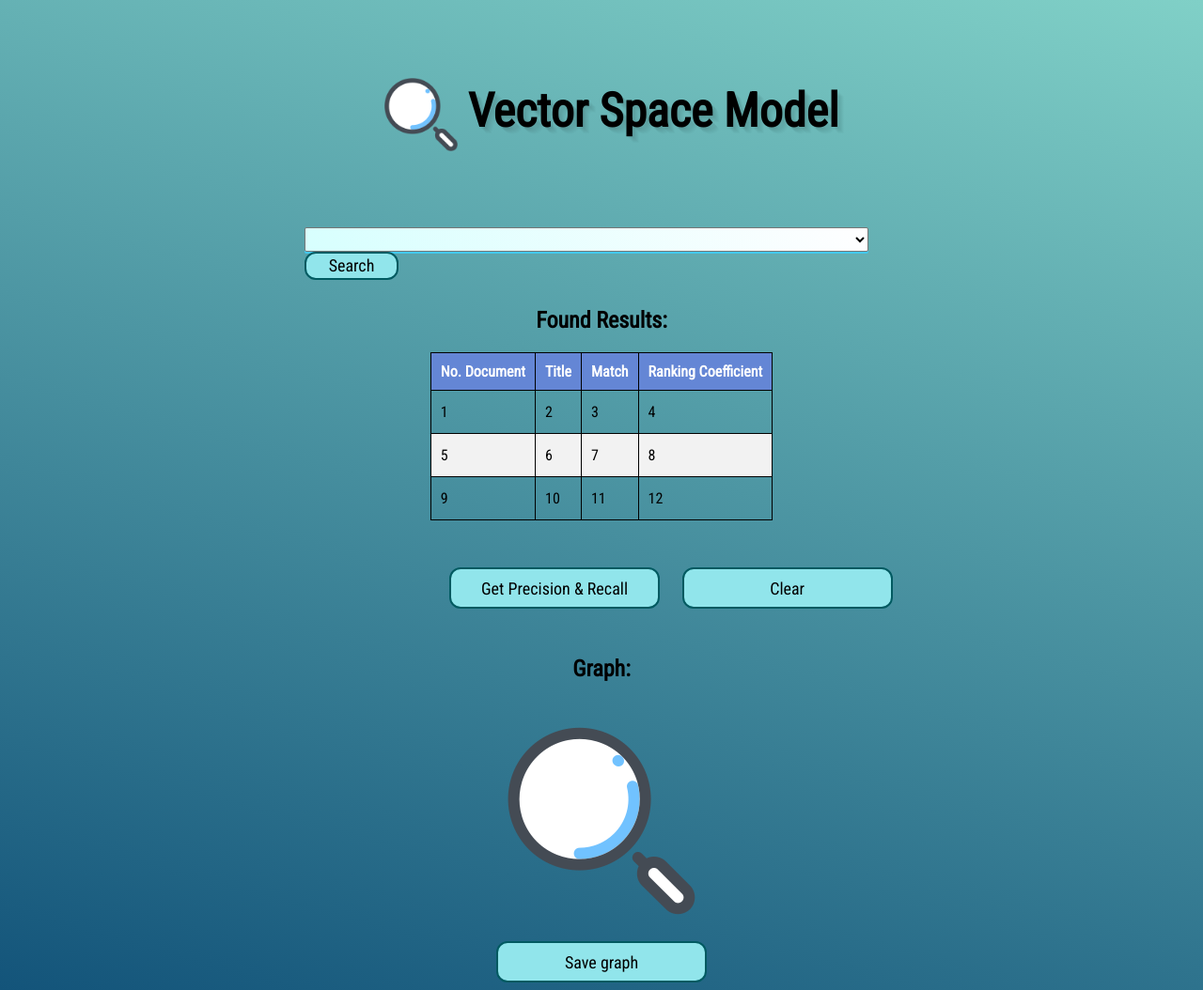
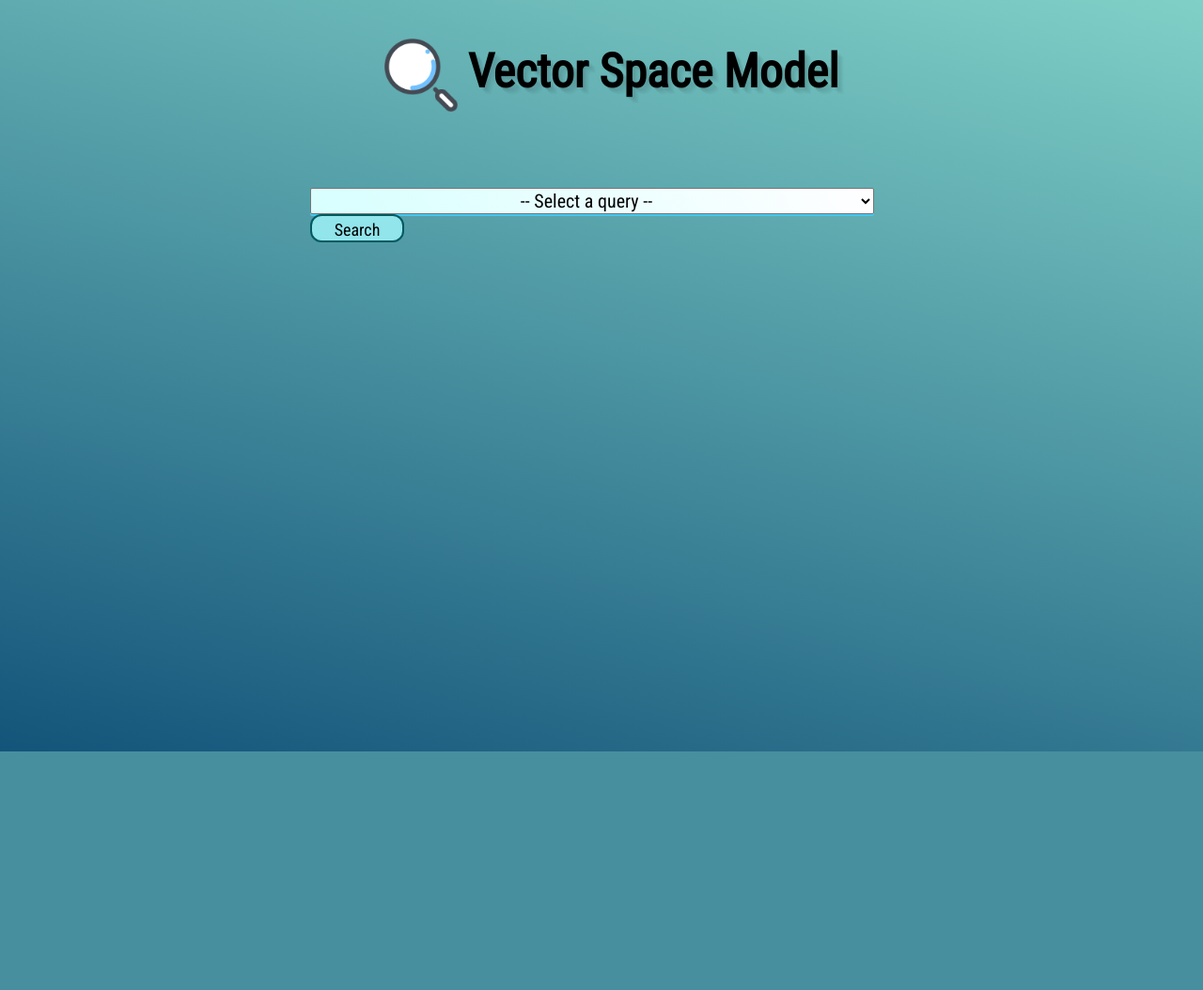
Before and after one commit to IngridGuerra/VectorFlask, a Flask app: page / in a window 1280 px wide. Shown: the whole page at 94% size. After the commit the page ends 800 px from the top, so only its background shows below. Run offline with Flask 2, Linux system fonts and the light colour scheme; lists and menus that the app fills with data are empty; some libraries are stand-ins or nearby versions.

Commit message:
Update index.html

```diff
--- a/templates/index.html
+++ b/templates/index.html
@@ -4,69 +4,32 @@
     <meta charset="UTF-8">
     <meta name="viewport" content="width=device-width, initial-scale=1.0">
     <meta http-equiv="X-UA-Compatible" content="ie=edge">
+    <link rel="stylesheet" href="https://maxcdn.bootstrapcdn.com/bootstrap/4.0.0/css/bootstrap.min.css" integrity="sha384-Gn5384xqQ1aoWXA+058RXPxPg6fy4IWvTNh0E263XmFcJlSAwiGgFAW/dAiS6JXm" crossorigin="anonymous">
+    <link rel="stylesheet" type="text/css" href="https://cdnjs.cloudflare.com/ajax/libs/twitter-bootstrap/4.1.3/css/bootstrap.css">
+    <link href="{{ url_for('static', filename='css/mdb.min.css') }}" rel="stylesheet">
+
     <link rel="stylesheet" type="text/css" href="{{ url_for('static', filename='style.css') }}">
     <link href="https://fonts.googleapis.com/css?family=Roboto+Condensed&display=swap" rel="stylesheet">
     <title>Vector Space Model</title>
 </head>
 <body>
+    <div class="content">
         <div class="header">
             <h1><img src="{{ url_for('static', filename='logo.png')}}" alt="Logo">Vector Space Model</h1>
         </div>
 
         <div class="search-form">
             <form id="search" action="/selectQuery" method="POST">
-            <select name="queries">
-                {% for o in data %}
-                <option value="{{ o.query }}">{{ o.query }}</option>
+                <select name="queries" class="selection">
+                    <option>-- Select a query --</option>
+                    {% for o in qSet %}
+                    <option value="{{ o }}">{{ o }}</option>
                     {% endfor %}
                 </select>
-              <button id= "btn_search" type=submit >Search</button>
+                <div class="boton"><button id= "btn_search" type=submit>Search</button></div>
             </form>
         </div>
-
-    <div class="results">
-        <h2>Found Results:</h2>
-        <table id="tableResults">
-            <thead>
-                <tr>
-                    <th>No. Document</th>
-                    <th>Title</th>
-                    <th>Match</th>
-                    <th>Ranking Coefficient</th>
-                </tr>
-            </thead>
-            <tbody>
-                <tr>
-                    <td>1</td>
-                    <td>2</td>
-                    <td>3</td>
-                    <td>4</td>
-                </tr>
-                <tr>
-                    <td>5</td>
-                    <td>6</td>
-                    <td>7</td>
-                    <td>8</td>
-                </tr>
-                <tr>
-                    <td>9</td>
-                    <td>10</td>
-                    <td>11</td>
-                    <td>12</td>
-                </tr>
-            </tbody>
-        </table>
-        <div class="buttons">
-            <a href="/pAr" class="button">Get Precision & Recall</a>
-            <a href="/clear" class="button">Clear</a>
     </div>
-    </div>
-    <div class="graphs">
-        <h2>Graph:</h2>
-        <img src="{{ url_for('static', filename='logo.png')}}" alt="Logo">
-        <a href="#" class="button">Save graph</a>
-    </div>
-
     <script src="https://code.jquery.com/jquery-3.3.1.slim.min.js" integrity="sha384-q8i/X+965DzO0rT7abK41JStQIAqVgRVzpbzo5smXKp4YfRvH+8abtTE1Pi6jizo" crossorigin="anonymous"></script>
     <script type="text/javascript" src="{{ url_for('static', filename='actions.js') }}"></script>
 </body>
```
Lines whose indentation alone changed are shown as unchanged.
